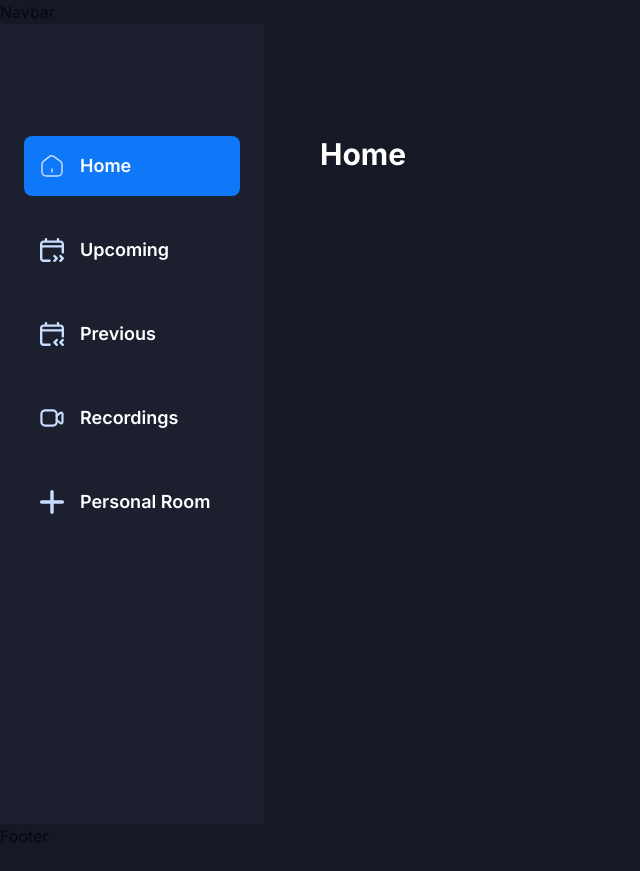
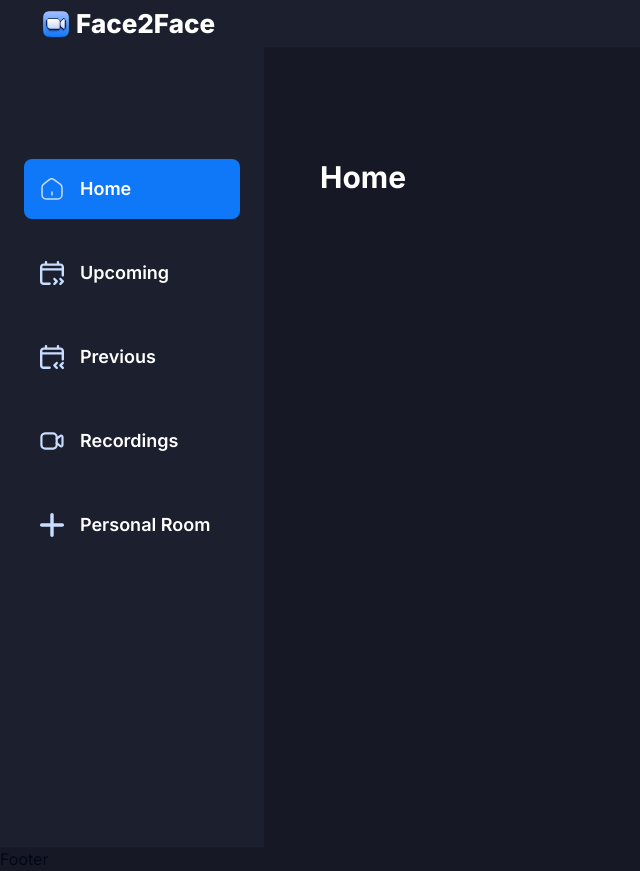
Before and after one commit to kaytee07/face2face, a Next.js app: page / in a window 1280 px wide. Shown: the whole page, without its empty margins (0-640 px from the left). Before the commit the page ends 848 px from the top, so only its background shows below. Built offline with nearby package versions, Linux system fonts and the light colour scheme.

Commit message:
navbar logo created

```diff
--- a/components/Navbar.tsx
+++ b/components/Navbar.tsx
@@ -1,10 +1,26 @@
+import Image from 'next/image'
+import Link from 'next/link'
 import React from 'react'
 
 const Navbar = () => {
   return (
-    <div>
-      Navbar
-    </div>
+    <nav className='flex-between x-50 w-full bg-dark-1
+     px-6 py-1 lg:px-10'>
+      <Link
+        href="/"
+        className='flex items-center gap-1'
+      >
+        <Image
+           src="/icons/logo.svg"
+           alt='F2F logo'
+           height={32}
+           width={32}
+           className='max-sm:size-10'
+        />
+        <p className='text-[26px] font-extrabold text-white max-sm:hidden'
+        >Face2Face</p>
+      </Link>
+    </nav>
   )
 }
 
```
